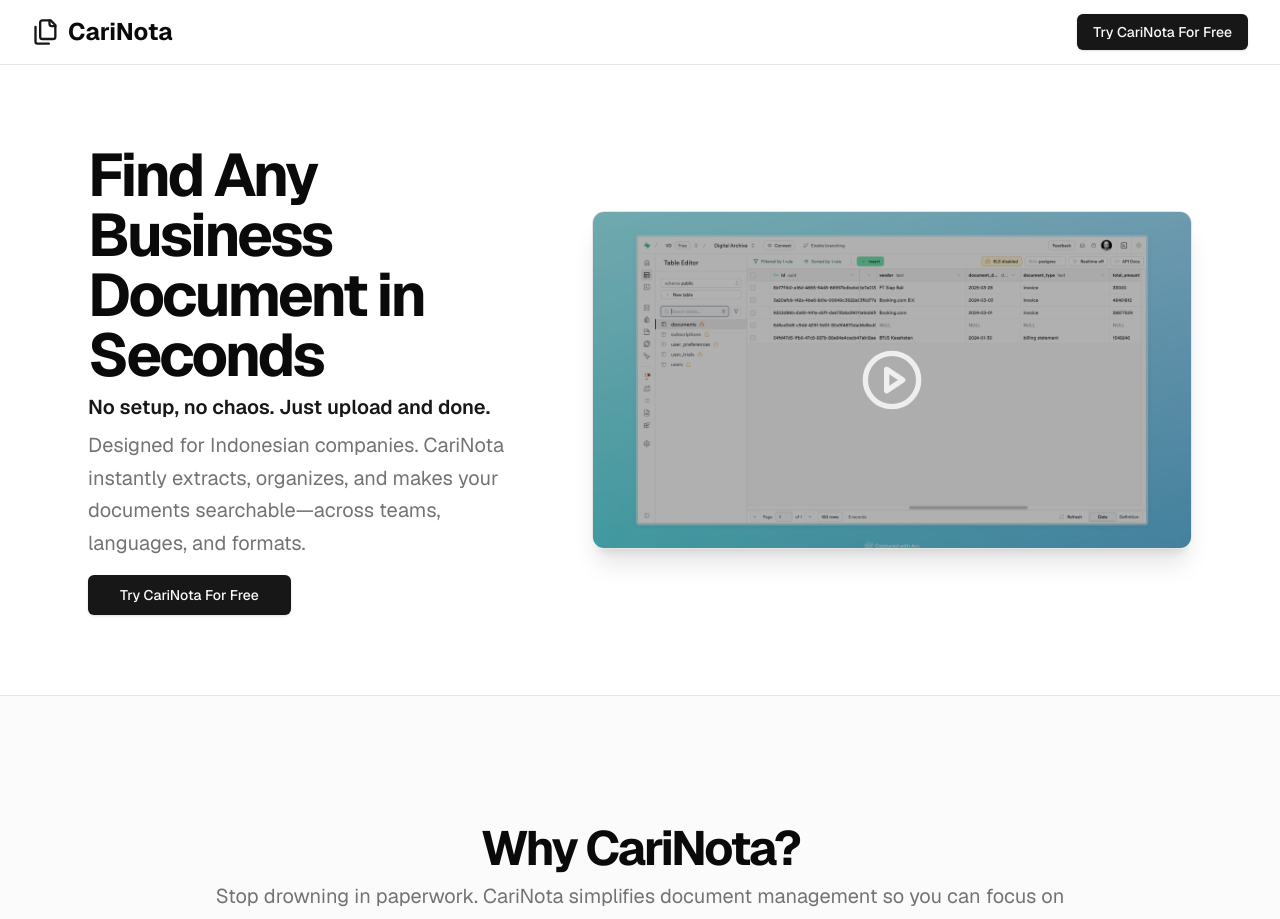
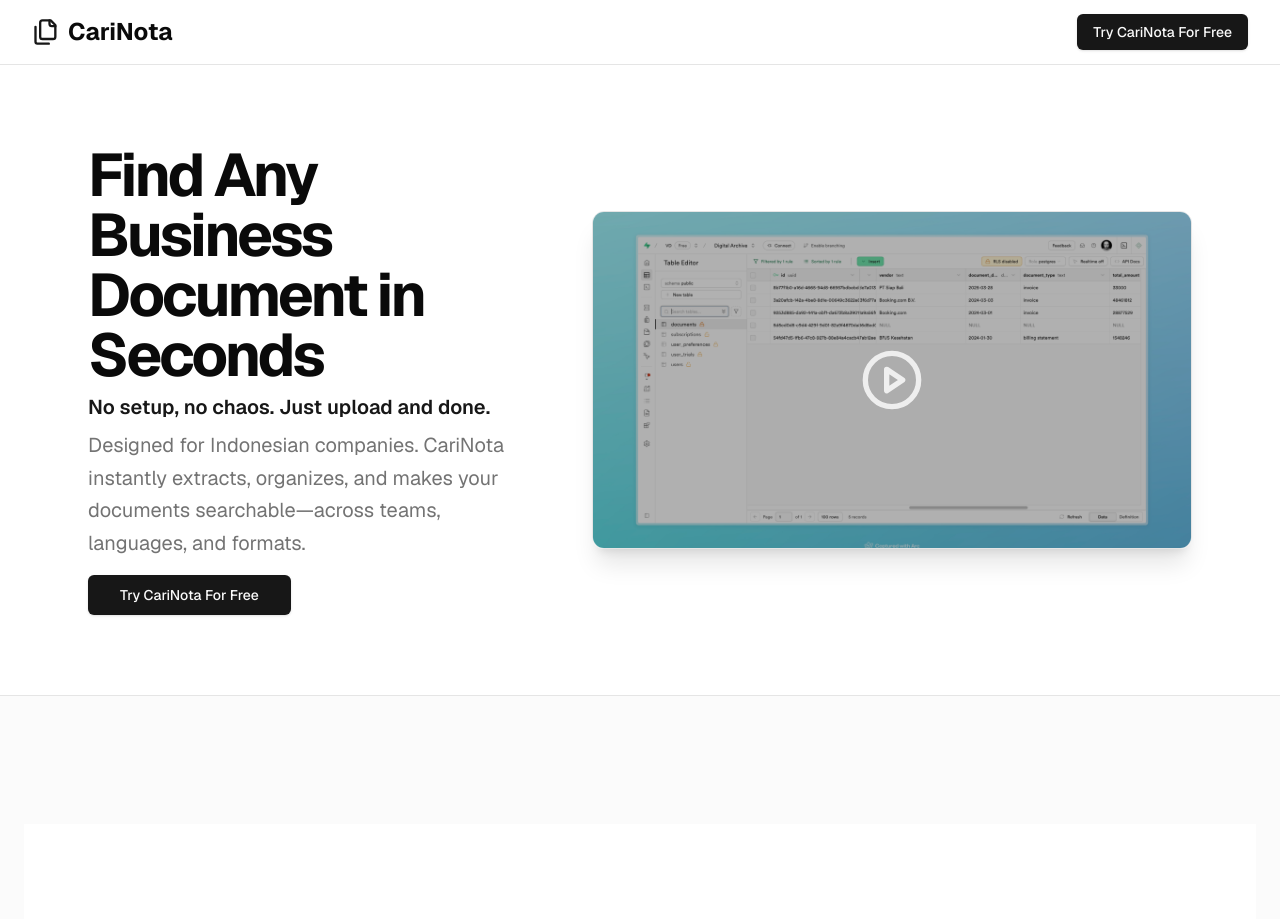
Before and after one commit to vladdani/accountant-app, a Next.js app: page / in a window 1280 px wide. Shown: the top 919 px of the page. Built offline with nearby package versions, Linux system fonts and the light colour scheme; no server answers.

Commit message:
fix(ui): remove duplicate heading in WhyCariNota section

```diff
--- a/components/landing/key-features.tsx
+++ b/components/landing/key-features.tsx
@@ -55,16 +55,6 @@
   return (
     <section id="features" className="w-full py-12 md:py-24 lg:py-32 bg-muted/40">
       <div className="container mx-auto px-4 md:px-6">
-        <div className="flex flex-col items-center justify-center space-y-4 text-center mb-12">
-          <div className="space-y-2">
-            <h2 className="text-3xl font-bold tracking-tighter sm:text-5xl text-foreground">
-              Why CariNota?
-            </h2>
-            <p className="max-w-[900px] text-muted-foreground md:text-xl/relaxed lg:text-base/relaxed xl:text-xl/relaxed">
-              Stop drowning in paperwork. CariNota simplifies document management so you can focus on growing your business.
-            </p>
-          </div>
-        </div>
         <FeaturesSectionWithHoverEffects
           title="Why CariNota?"
           description="Stop drowning in paperwork. CariNota simplifies document management so you can focus on growing your business."
```
